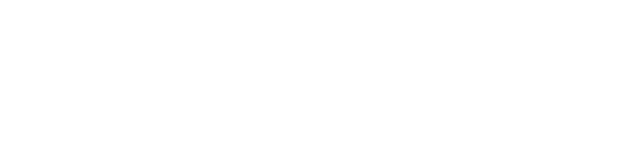
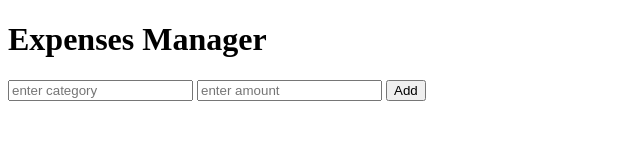
Before and after one commit to janesessive/expenses, a plain HTML site: page index.html in a window 1280 px wide. Shown: the whole page, without its empty margins (0-640 px from the left). Drawn offline with Linux system fonts and the light colour scheme.

Commit message:
add input values

```diff
--- a/index.html
+++ b/index.html
@@ -7,6 +7,13 @@
     <title>Document</title>
 </head>
 <body>
+        <h1>Expenses Manager</h1>
+        <input id="userinput" type="text" placeholder="enter category">
+        <input id="userinput" type="number" placeholder="enter amount">
+        <button id="enter">Add</button>
+        <ul>
+
+        </ul>
 
         <script type="text/javascript" src="script.js"></script>
 
```
